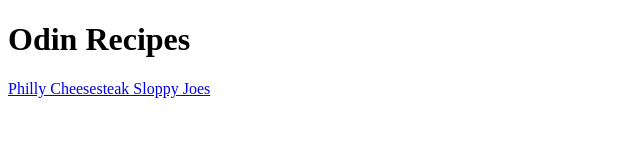
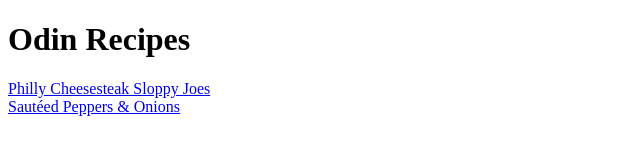
Before and after one commit to mprocto8/odin-recipes, a plain HTML site: page index.html in a window 1280 px wide. Shown: the whole page, without its empty margins (0-640 px from the left). Drawn offline with Linux system fonts and the light colour scheme.

Commit message:
Add link to new recipe page from index.html

```diff
--- a/index.html
+++ b/index.html
@@ -7,7 +7,8 @@
 </head>
 <body>
     <h1>Odin Recipes</h1>
-    <a href="./recipes/philly-cheesesteak-sloppy-joes.html">Philly Cheesesteak Sloppy Joes</a>
+    <a href="./recipes/philly-cheesesteak-sloppy-joes.html">Philly Cheesesteak Sloppy Joes</a> <br>
+    <a href="./recipes/sautéed_peppers_and_onions.html">Sautéed Peppers & Onions</a>
 
 </body>
 </html>
```
